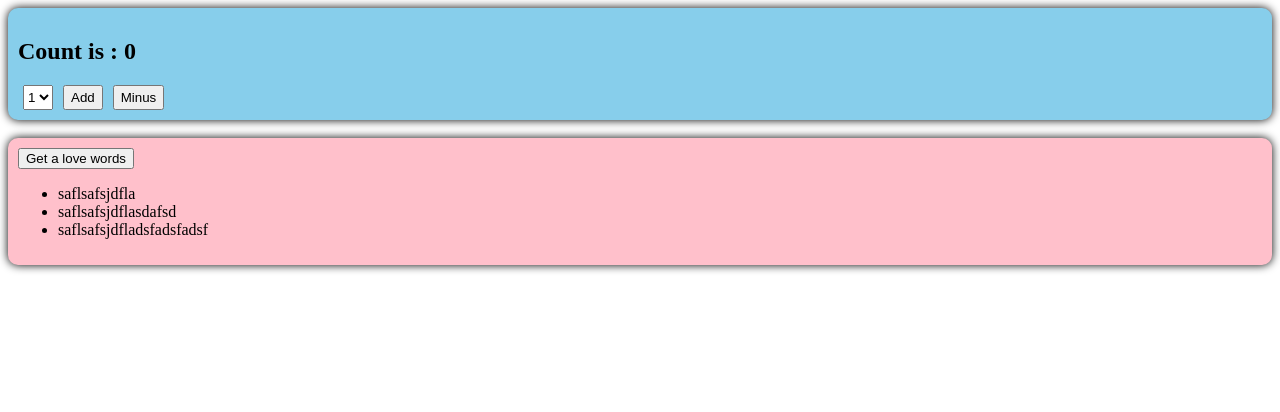
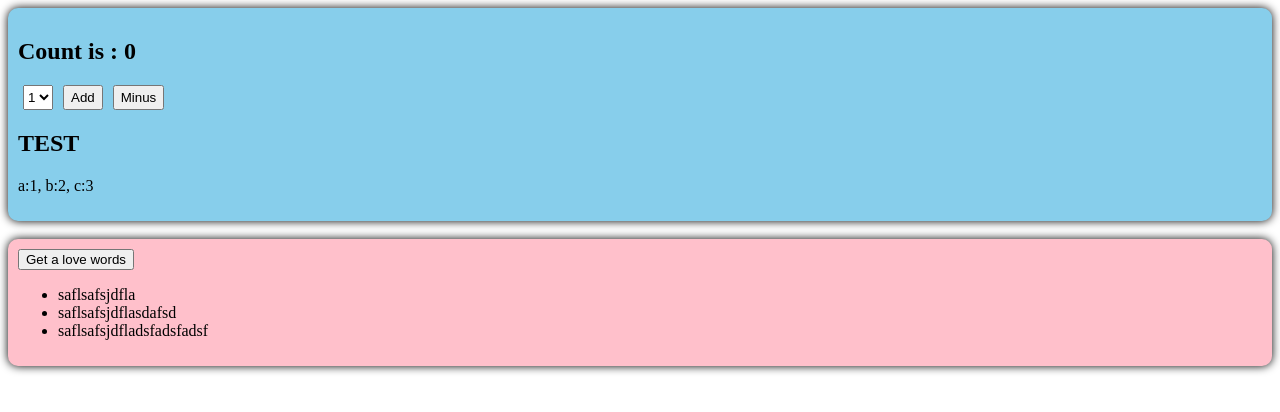
Before and after one commit to KickaStone/hello_vue3, a Vue app: page / in a window 1280 px wide. Shown: the top 412 px of the page. Built offline with nearby package versions, Linux system fonts and the light colour scheme.

Commit message:
P47 3 ways to modify data in Pinia

```diff
--- a/src/components/Count.vue
+++ b/src/components/Count.vue
@@ -3,13 +3,11 @@
 import {useCountStore} from "../store/count.ts";
 
 const countStore = useCountStore();
-  console.log(countStore.sum);
 
-  // let count = ref(0);
 let n = ref(1);
+
 function addToCount(x: number) {
-    // count.value += x;
-    countStore.sum += x;
+  countStore.increment(x);
 }
 </script>
 
@@ -17,18 +15,20 @@
   <div class="count">
     <h2>Count is : {{ countStore.sum }}</h2>
     <select v-model.number="n">
-<!--      <option :value="0">Count</option>-->
       <option value="1">1</option>
       <option value="2">2</option>
       <option value="3">3</option>
     </select>
     <button @click="addToCount(n)">Add</button>
     <button @click="addToCount(-n)">Minus</button>
+    <br>
+    <h2>TEST</h2>
+    <p>a:{{ countStore.a }}, b:{{ countStore.b }}, c:{{ countStore.c }}</p>
   </div>
 </template>
 
 <style scoped>
-  .count{
+.count {
   background-color: skyblue;
   padding: 10px;
   border-radius: 10px;
--- a/src/components/LoveTalk.vue
+++ b/src/components/LoveTalk.vue
@@ -1,32 +1,13 @@
 <script setup lang="ts">
-  import axios from "axios";
-  import {nanoid} from "nanoid";
-
 import {useTalkStore} from "../store/talk.ts";
 
 const talkStore = useTalkStore();
-  console.log(talkStore.wordList);
 
-
-  // let wordsList = reactive([
-  //   {id: 'w1', title: "saflsafsjdfla"},
-  //   {id: 'w2', title: "saflsafsjdflasdafsd"},
-  //   {id: 'w3', title: "saflsafsjdfladsfadsfadsf"}
-  // ])
-
-  async function getLoveWords(){
-    // let res = await axios.get('https://api.uomg.com/api/rand.qinghua?format=json');
-    let {data:{content}} = await axios.get("https://api.uomg.com/api/rand.qinghua?format=json");
-    // console.log(res);
-    let obj = {id: nanoid(), title:content};
-    console.log(obj);
-    talkStore.wordList.unshift(obj);
-  }
 </script>
 
 <template>
   <div class="talk">
-    <button @click="getLoveWords">Get a love words</button>
+    <button @click="talkStore.getATalk()">Get a love words</button>
     <ul>
       <li v-for="wd in talkStore.wordList" :key="wd.id"> {{ wd.title }}</li>
     </ul>
@@ -34,7 +15,7 @@
 </template>
 
 <style scoped>
-  .talk{
+.talk {
   background-color: pink;
   padding: 10px;
   border-radius: 10px;
--- a/src/store/count.ts
+++ b/src/store/count.ts
@@ -1,9 +1,21 @@
 import {defineStore} from "pinia";
 
 export const useCountStore = defineStore("count", {
-    state: () => {
+    state(){
         return {
-            sum: 0
+            sum: 0,
+            a: 1,
+            b: 2,
+            c: 3
+        }
+    },
+
+    actions: {
+        increment(value: number) {
+            console.log("increment is called", value);
+            // console.log(this);
+            // console.log(this.sum); // option API, use this
+            this.sum += value;
         }
     }
 })
--- a/src/store/talk.ts
+++ b/src/store/talk.ts
@@ -1,13 +1,23 @@
 import {defineStore} from "pinia";
+import axios from "axios";
+import {nanoid} from "nanoid";
 
 export const useTalkStore = defineStore("talk", {
-    state: () => {
+    state() {
         return {
             wordList: [
-              {id: 'w1', title: "saflsafsjdfla"},
-              {id: 'w2', title: "saflsafsjdflasdafsd"},
-              {id: 'w3', title: "saflsafsjdfladsfadsfadsf"}
+                {id: 'w1', title: "saflsafsjdfla"},
+                {id: 'w2', title: "saflsafsjdflasdafsd"},
+                {id: 'w3', title: "saflsafsjdfladsfadsfadsf"}
             ]
+        }
+    },
+    actions: {
+        async getATalk()
+        {
+            let {data: {content}} = await axios.get("https://api.uomg.com/api/rand.qinghua?format=json");
+            let obj = {id: nanoid(), title: content};
+            this.wordList.unshift(obj);
         }
     }
 })
```
Lines whose indentation alone changed are shown as unchanged.
